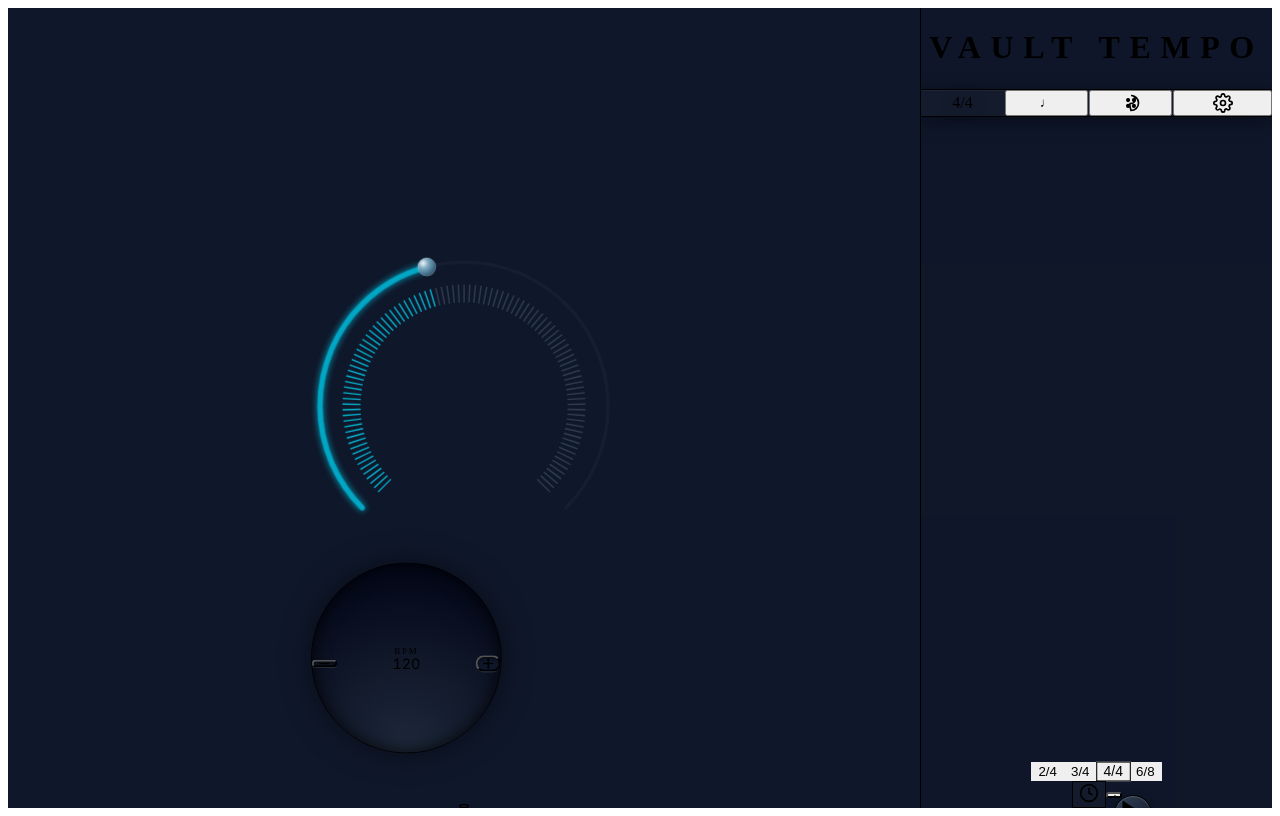
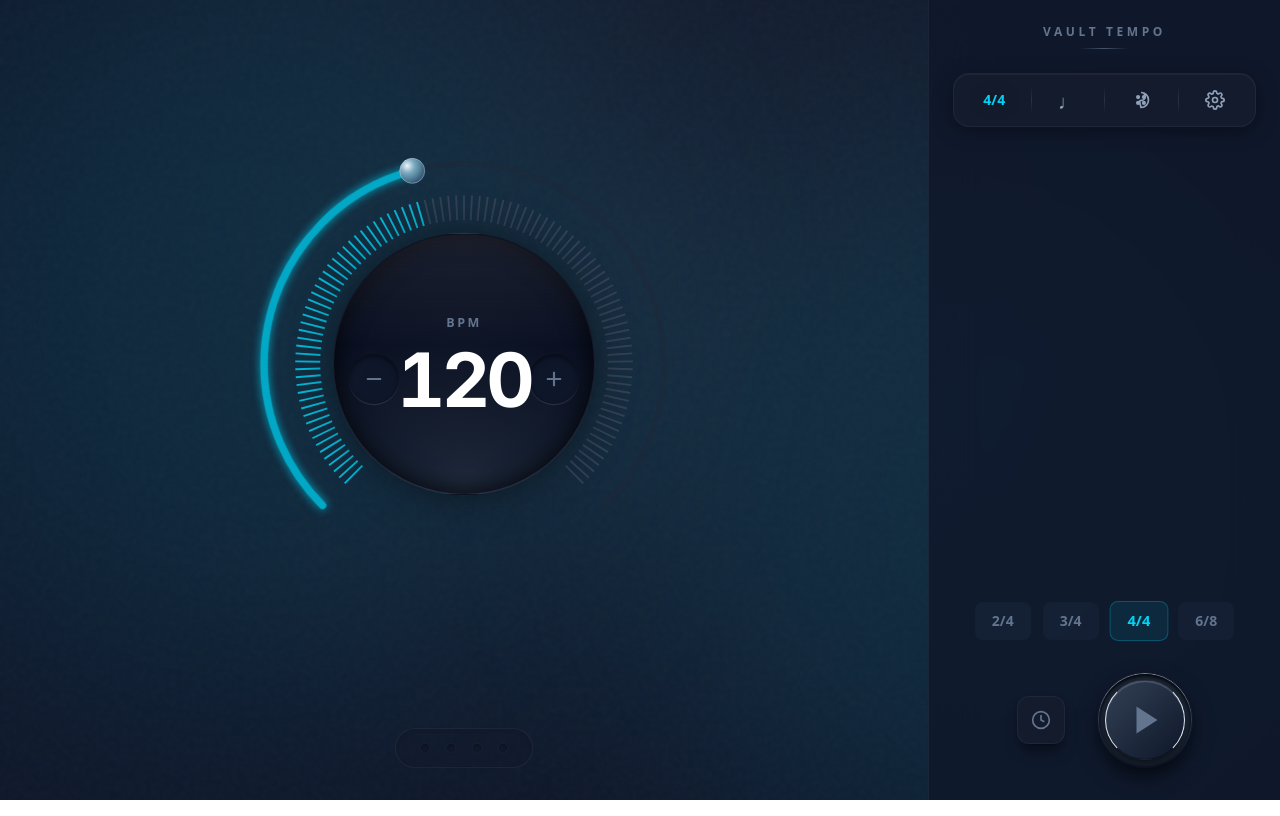
Before and after one commit to jpierce-dev/Vault-Tempo, a React (Vite) app: page / in a window 1280 px wide. Built offline with nearby package versions, Linux system fonts and the light colour scheme.

Commit message:
Fix build: Update for Tailwind CSS v4 using @tailwindcss/postcss and remove config

```diff
--- a/index.css
+++ b/index.css
@@ -1,14 +1,15 @@
-@tailwind base;
-@tailwind components;
-@tailwind utilities;
+@import "tailwindcss";
 
 /* Custom scrollbar hiding from index.html */
 /* Hide scrollbar for Chrome, Safari and Opera */
 ::-webkit-scrollbar {
-  display: none;
+    display: none;
 }
+
 /* Hide scrollbar for IE, Edge and Firefox */
 html {
-  -ms-overflow-style: none;  /* IE and Edge */
-  scrollbar-width: none;  /* Firefox */
+    -ms-overflow-style: none;
+    /* IE and Edge */
+    scrollbar-width: none;
+    /* Firefox */
 }
--- a/package.json
+++ b/package.json
@@ -13,6 +13,7 @@
     "react-dom": "^19.2.3"
   },
   "devDependencies": {
+    "@tailwindcss/postcss": "^4.1.18",
     "@types/node": "^22.14.0",
     "@vitejs/plugin-react": "^5.0.0",
     "autoprefixer": "^10.4.23",
--- a/postcss.config.js
+++ b/postcss.config.js
@@ -1,6 +1,6 @@
 export default {
     plugins: {
-        tailwindcss: {},
+        '@tailwindcss/postcss': {},
         autoprefixer: {},
     },
 }
--- a/tailwind.config.js
+++ /dev/null
@@ -1,14 +0,0 @@
-/** @type {import('tailwindcss').Config} */
-export default {
-    content: [
-        "./index.html",
-        "./src/**/*.{js,ts,jsx,tsx}",
-        "./components/**/*.{js,ts,jsx,tsx}",
-        "./services/**/*.{js,ts,jsx,tsx}",
-        "./*.{js,ts,jsx,tsx}"
-    ],
-    theme: {
-        extend: {},
-    },
-    plugins: [],
-}
```
Also changed, not shown: 1 other file (tests, documents, lock files or other folders).
